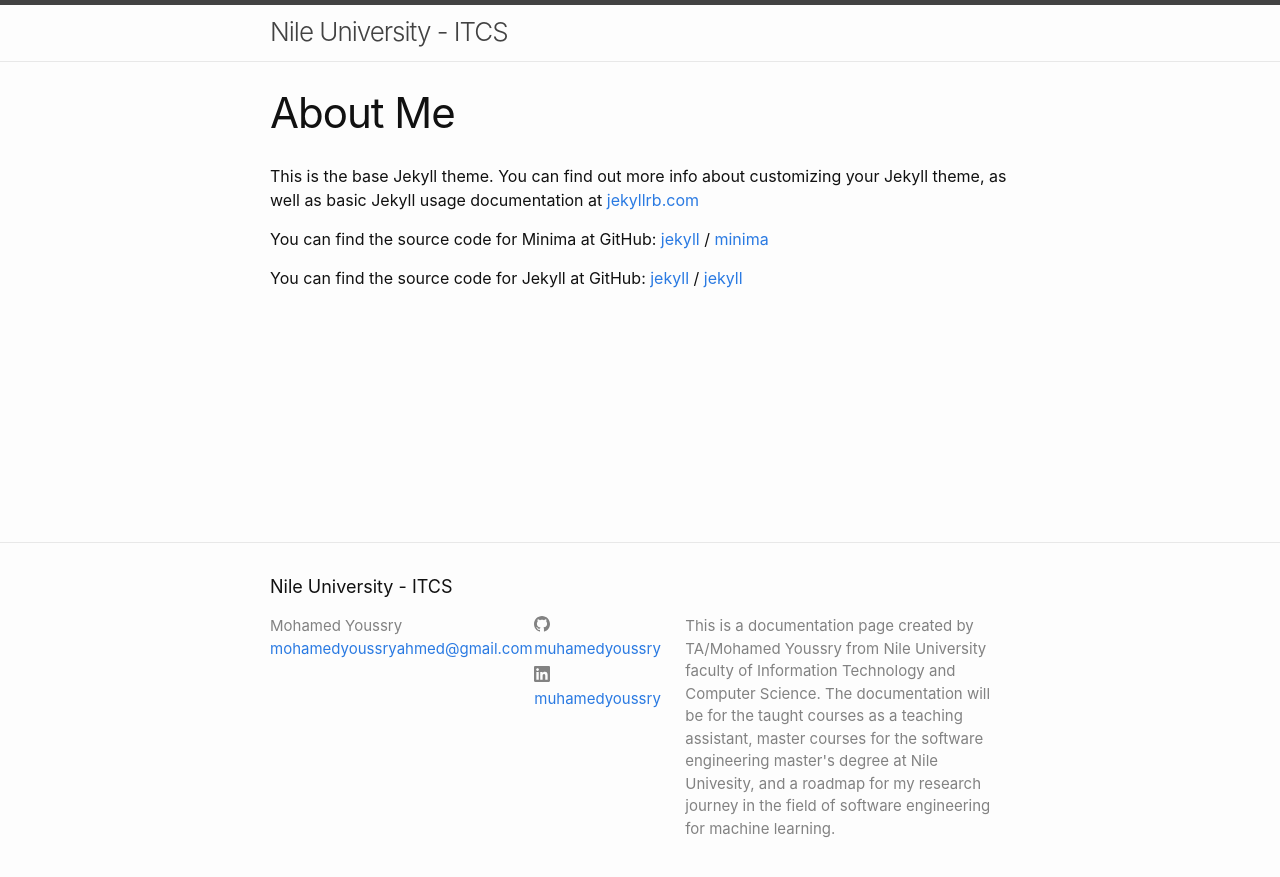
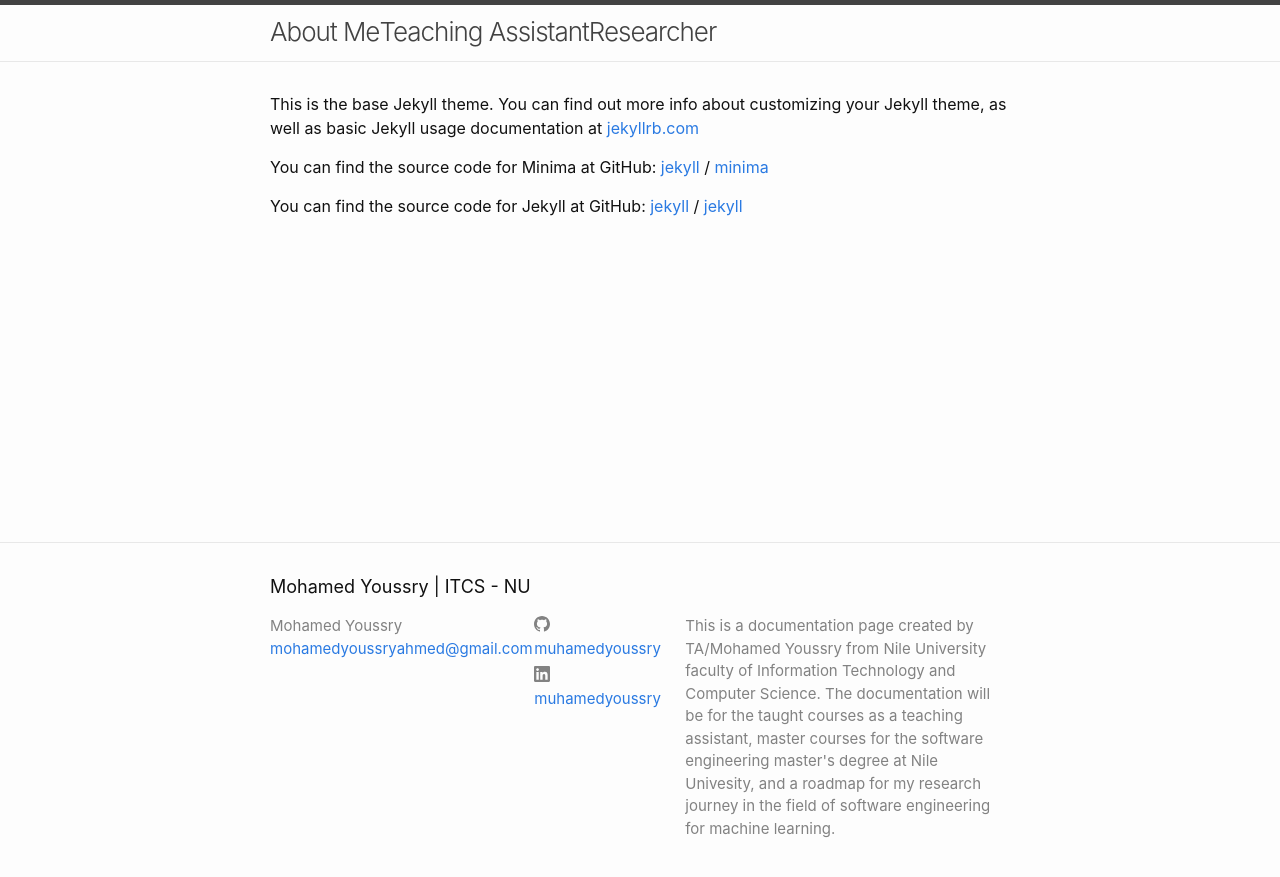
Before and after one commit to NU-TAs-MY/NU-TAs-MY.github.io, a Jekyll site: the page built from about.md, in a window 1280 px wide. Shown: the top 877 px of the page. Built offline with Jekyll 4.4.1, drawn with Linux system fonts in a browser that asks for light colours.

Commit message:
addin new files

```diff
--- a/_config.yml
+++ b/_config.yml
@@ -18,7 +18,7 @@
 # You can create any custom variable you would like, and they will be accessible
 # in the templates via {{ site.myvariable }}.
 
-title: Nile University - ITCS
+title: Mohamed Youssry | ITCS - NU
 email: mohamedyoussryahmed@gmail.com
 description: >- # this means to ignore newlines until "baseurl:"
   This is a documentation page created by TA/Mohamed Youssry from Nile University faculty of Information Technology and Computer Science. The documentation will be for the taught courses as a teaching assistant, master courses for the software engineering master's degree at Nile Univesity, and a roadmap for my research journey in the field of software engineering for machine learning.
--- a/_includes/header.html
+++ b/_includes/header.html
@@ -3,8 +3,10 @@
   <div class="wrapper">
     <!-- {%- assign default_paths = site.pages | map: "path" -%}
     {%- assign page_paths = site.header_pages | default: default_paths -%} -->
-    <a class="site-title" rel="author" href="https://nu-tas-my.github.io/">{{
-      site.title | escape }}</a>
+    <a class="site-title" rel="author" href="https://nu-tas-my.github.io/">About Me</a>
+    <a class="site-title" rel="author" href="https://nu-tas-my.github.io/ta">Teaching
+      Assistant</a>
+    <a class="site-title" rel="author" href="https://nu-tas-my.github.io/researcher">Researcher</a>
 
     {%- if page_paths -%}
     <nav class="site-nav">
```
Also changed, not shown: about.md (+1 -1 lines), index.md (+3 -3 lines).
